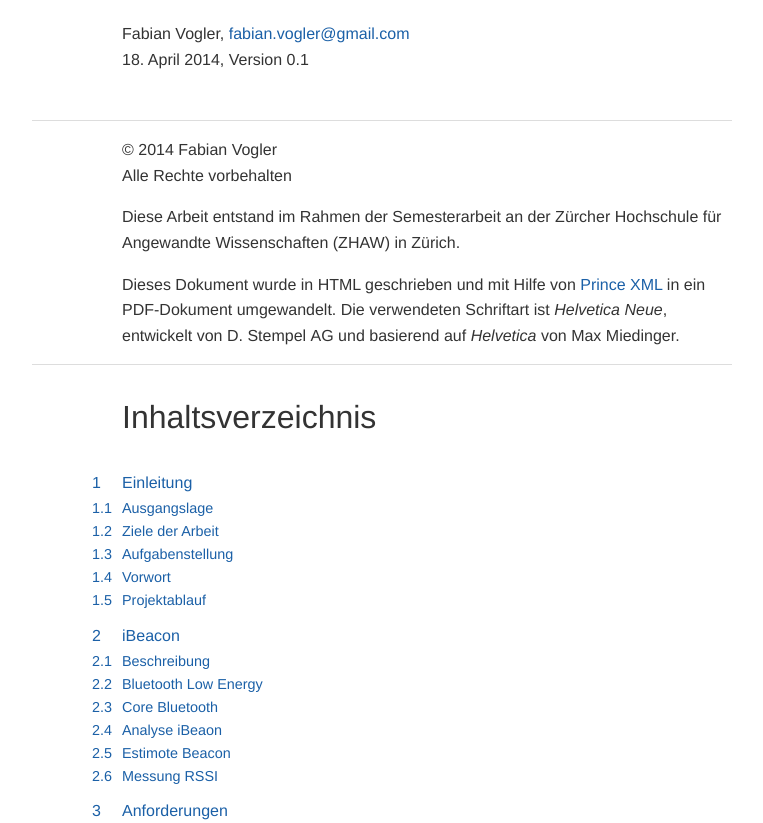
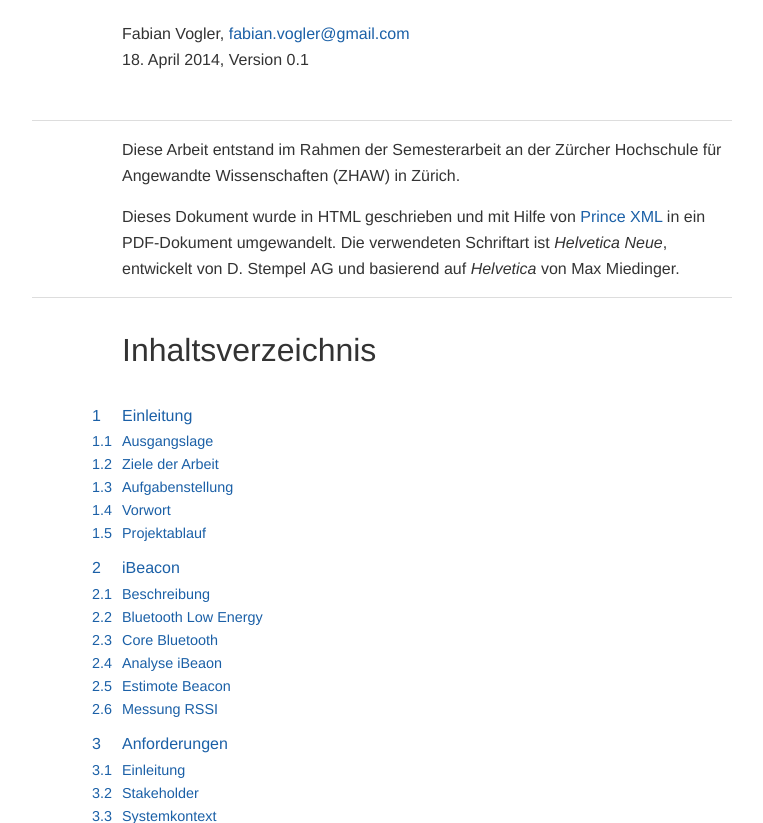
Before and after one commit to fabian/home-automation, a website: page index.html in a window 1280 px wide. Shown: the part 826-1649 px from the top of the page, without its empty margins (16-779 px from the left). Drawn offline with nearby package versions, Linux system fonts and the light colour scheme.

Commit message:
Removed copyright

```diff
--- a/index.html
+++ b/index.html
@@ -29,11 +29,6 @@ Fabian Vogler, <a href="mailto:fabian.vogler@gmail.com">fabian.vogler@gmail.com<
 </div>
 
 <div class="impress chapter">
-<p>
-&copy; 2014 Fabian Vogler<br/>
-Alle Rechte vorbehalten
-</p>
-
 <p>
 Diese Arbeit entstand im Rahmen der Semesterarbeit an der Zürcher Hochschule
 für Angewandte Wissenschaften (ZHAW) in Zürich.
```
